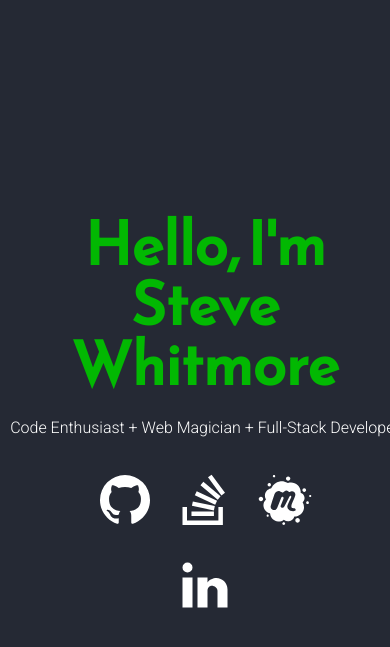
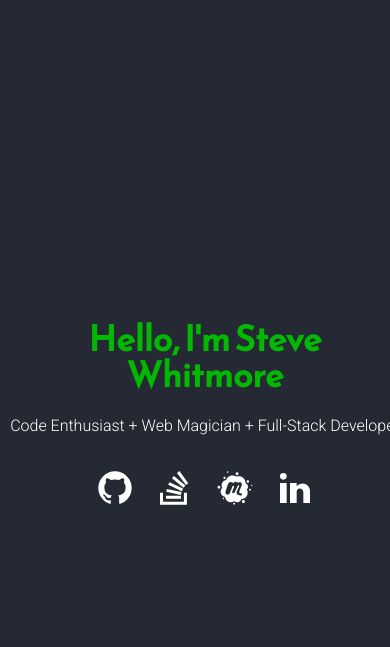
Before and after one commit to stevewhitmore/swhitmore.com, a PHP site: page / in a window 390 px wide; the page is wider, and only the part inside the window is pictured. Shown: the top 647 px of that part. Run offline with PHP 8.4, Linux system fonts and the light colour scheme.

Commit message:
Mobile styling fixes

```diff
--- a/css/style.css
+++ b/css/style.css
@@ -68,12 +68,14 @@ body {
 @media (max-width: 450px) {
   .container {
     margin: 0 10px; }
-    .container #intro-text #description h1 {
+    .container #intro-text h1 {
       font-size: 2.2rem; }
     .container #intro-text #description p {
       font-size: 1rem; }
     .container #social-wrap {
-      flex-wrap: wrap;
-      width: 260px; } }
+      flex-wrap: wrap; }
+      .container #social-wrap a svg {
+        width: 40px;
+        height: 40px; } }
 
 /*# sourceMappingURL=style.css.map */
--- a/css/style.scss
+++ b/css/style.scss
@@ -108,12 +108,11 @@ body {
     margin: 0 10px;
 
     #intro-text {
+      h1 {
+        font-size: 2.2rem;
+      }
 
       #description {
-        h1 {
-          font-size: 2.2rem;
-        }
-
         p {
           font-size: 1rem;
         }
@@ -122,7 +121,12 @@ body {
 
     #social-wrap {
       flex-wrap: wrap;
-      width: 260px;
+      a {
+        svg {
+          width: 40px;
+          height: 40px;
+        }
+      }
     }
 
   }
```
